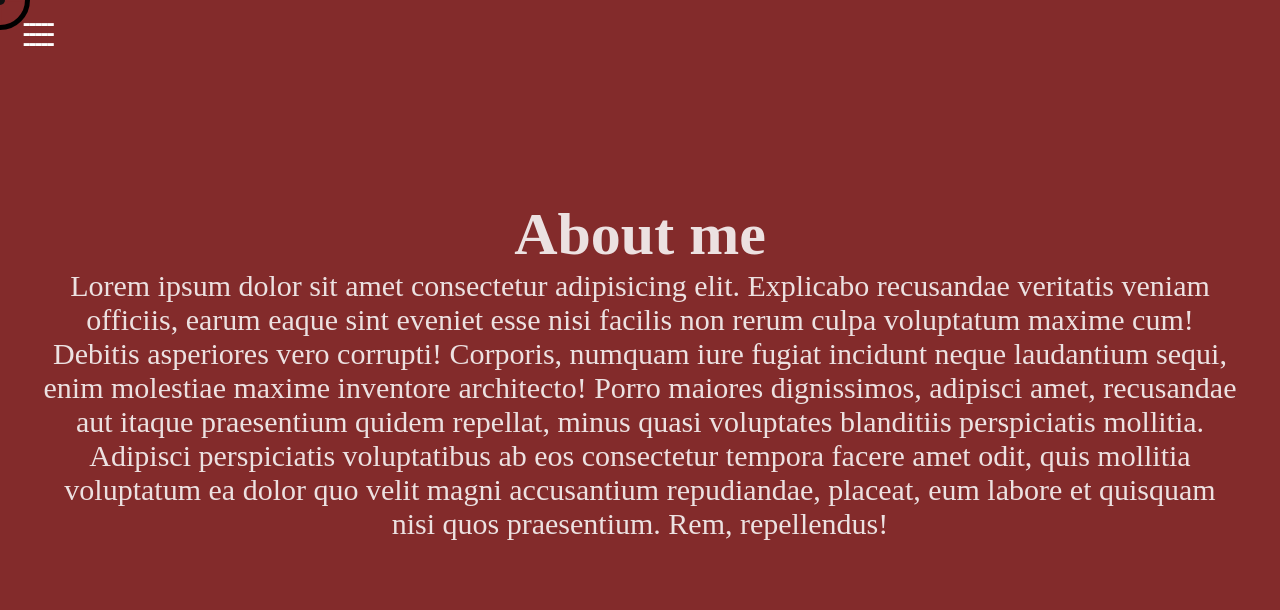
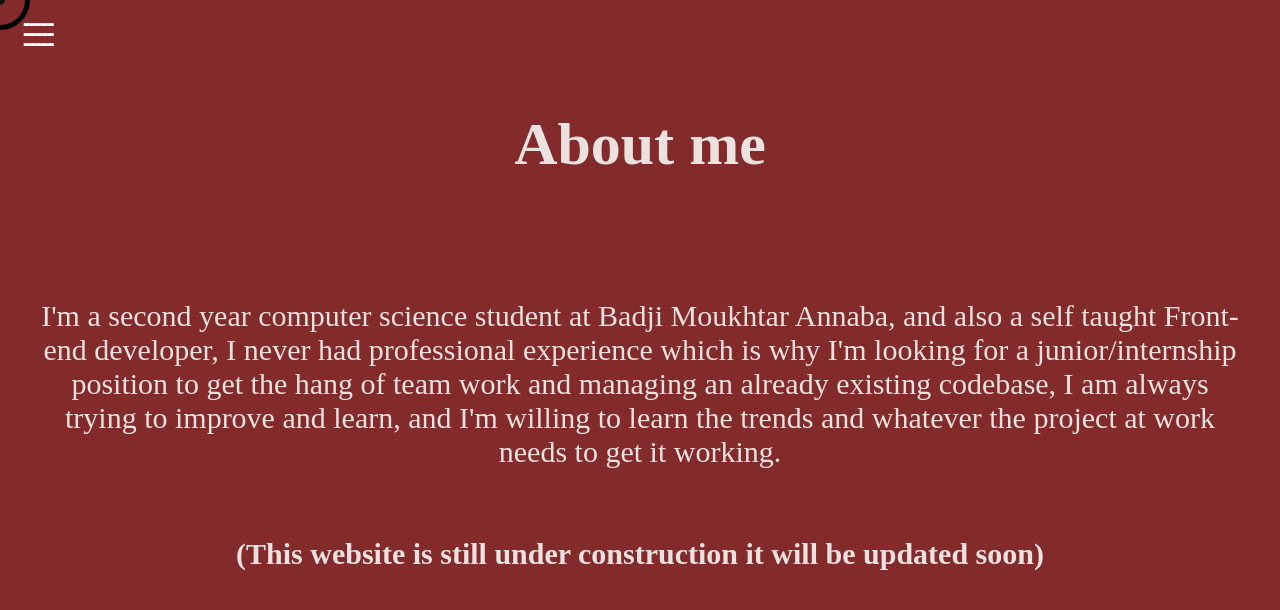
Before and after one commit to sami-29/Old-portfolio, a website: page index.html in a window 1280 px wide. Both pictures are taken after a click on the element "Skip". Drawn offline with Linux system fonts and the light colour scheme.

Commit message:
style changes

```diff
--- a/index.html
+++ b/index.html
@@ -28,9 +28,13 @@
         <div class="about">
             <h2>About me</h2>
             <p>
-                I am a student at the University of Applied Sciences in Salzburg, Austria. I am currently studying
-                Computer Science and Mathematics. I am a self-taught programmer and I am always looking for new
-                challenges.
+                I'm a second year computer science student at Badji Moukhtar Annaba, and also a self taught Front-end
+                developer, I never
+                had professional experience which is why I'm looking for a junior/internship position to get the hang of
+                team work and
+                managing an already existing codebase, I am always trying to improve and learn, and I'm willing to learn
+                the trends and
+                whatever the project at work needs to get it working.
             </p>
         </div>
     </div>
@@ -62,15 +66,18 @@
             <section id="aboutme">
                 <h2>About me</h2>
                 <p>
-                    Lorem ipsum dolor sit amet consectetur adipisicing elit. Explicabo recusandae veritatis veniam
-                    officiis, earum eaque sint eveniet esse nisi facilis non rerum culpa voluptatum maxime cum! Debitis
-                    asperiores vero corrupti!
-                    Corporis, numquam iure fugiat incidunt neque laudantium sequi, enim molestiae maxime inventore
-                    architecto! Porro maiores dignissimos, adipisci amet, recusandae aut itaque praesentium quidem
-                    repellat, minus quasi voluptates blanditiis perspiciatis mollitia.
-                    Adipisci perspiciatis voluptatibus ab eos consectetur tempora facere amet odit, quis mollitia
-                    voluptatum ea dolor quo velit magni accusantium repudiandae, placeat, eum labore et quisquam nisi
-                    quos praesentium. Rem, repellendus!
+                    I'm a second year computer science student at Badji Moukhtar Annaba, and also a self taught
+                    Front-end developer, I never
+                    had professional experience which is why I'm looking for a junior/internship position to get the
+                    hang of team work and
+                    managing an already existing codebase, I am always trying to improve and learn, and I'm willing to
+                    learn the trends and
+                    whatever the project at work needs to get it working.
+                    <br>
+                    <br>
+                    <br>
+                    <span style="font-weight: 700;">(This website is still under construction it will be updated
+                        soon)</span>
                 </p>
                 <a class="down" href="#projects"></a>
             </section>
--- a/styles/style.scss
+++ b/styles/style.scss
@@ -202,12 +202,13 @@ body {
   & > h2 {
     font-size: 2em;
     font-weight: 600;
+    margin-bottom: 2em;
   }
 
   & > p {
     font-size: 1em;
-    margin-bottom: 2em;
     text-align: center;
+    margin-bottom: 4em;
   }
 }
 
@@ -281,7 +282,6 @@ body {
     visibility: hidden;
     opacity: 0;
 
-    /* transition effect. not necessary */
     transition: opacity 0.2s, visibility 0.2s;
   }
 
@@ -289,7 +289,8 @@ body {
     font-size: 1em;
     padding: 8px 12px;
     position: absolute;
-    bottom: 8px;
+    background-color: #ccc5c5;
+    bottom: 0px;
     width: 100%;
     text-align: center;
   }
@@ -298,7 +299,6 @@ body {
 img {
   width: 100%;
   height: 100%;
-  object-fit: cover;
 }
 
 #contact {
@@ -385,7 +385,6 @@ img {
   img {
     width: 100%;
     height: 100%;
-    object-fit: cover;
   }
 }
 
```
Also changed, not shown: styles/style.css, 1 other file.
